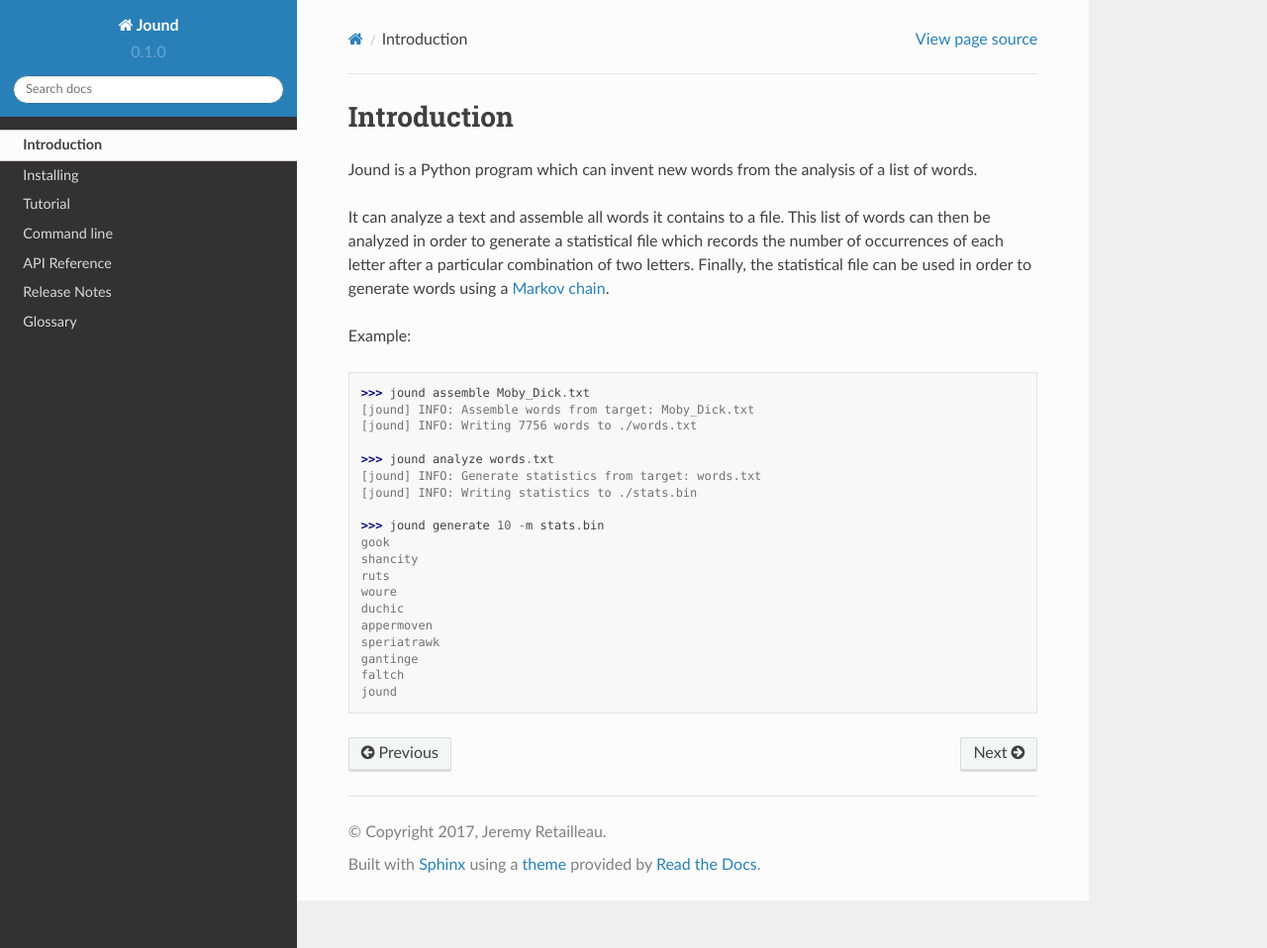
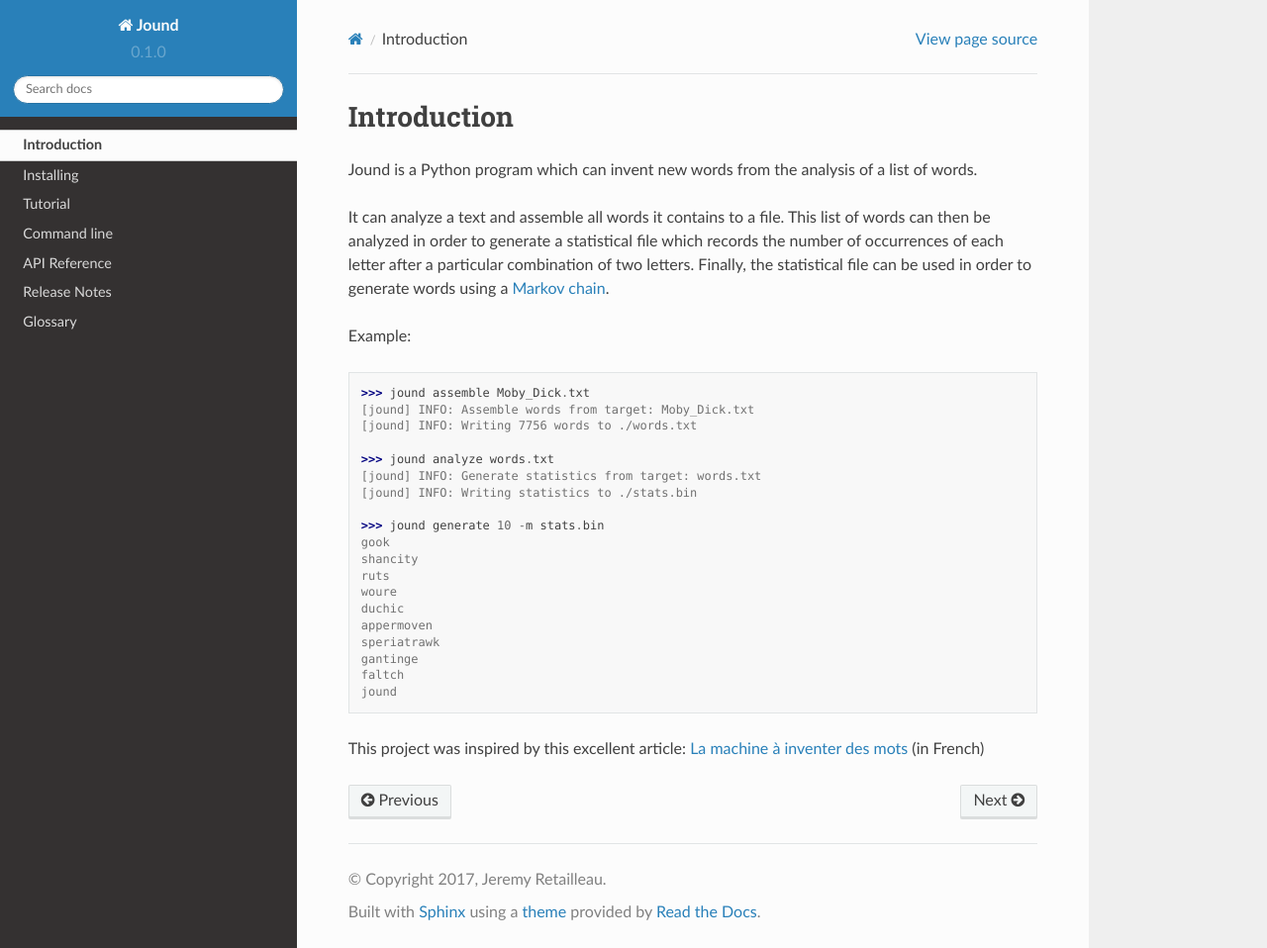
Before and after one commit to buddly27/jound, a Sphinx documentation site: the page built from doc/introduction.rst, in a window 1280 px wide and 958 px high. Shown: the whole window at 99% size. Built offline with Sphinx 7.4.7 and the Read the Docs theme 2.0.0, drawn with Linux system fonts in a browser that asks for light colours.

Commit message:
Extend introduction

```diff
--- a/doc/introduction.rst
+++ b/doc/introduction.rst
@@ -34,3 +34,9 @@
     gantinge
     faltch
     jound
+
+
+This project was inspired by this excellent article:
+`La machine à inventer des mots`_ (in French)
+
+.. _La machine à inventer des mots: https://sciencetonnante.wordpress.com/2015/10/16/la-machine-a-inventer-des-mots-video/
```
